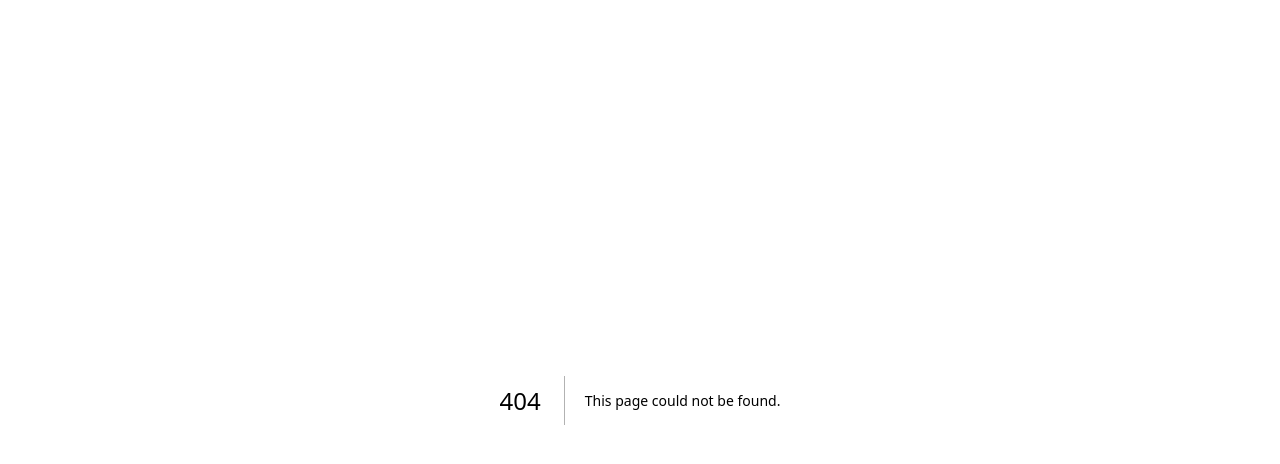
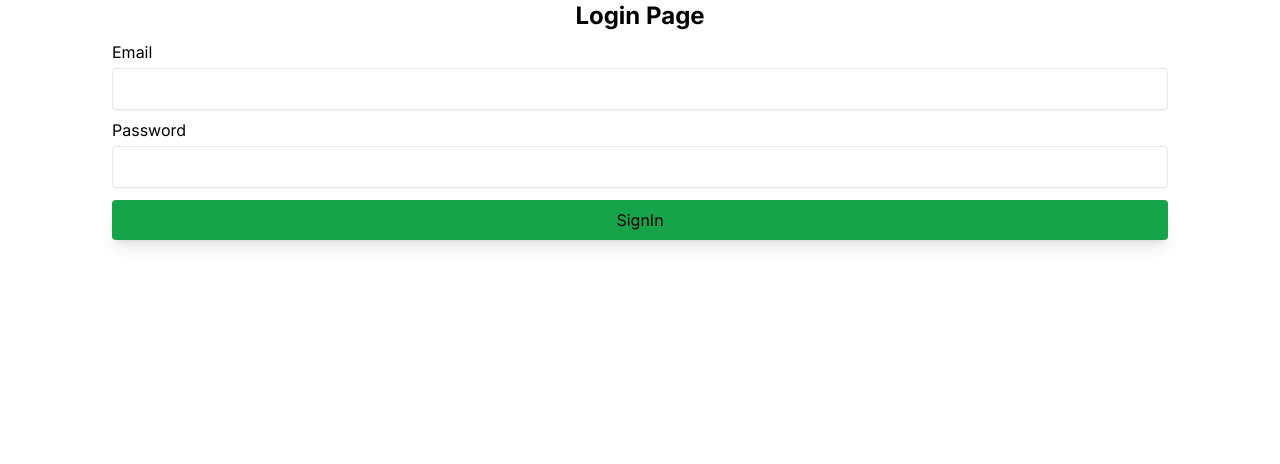
Before and after one commit to chon26909/Images-Gallery, a Next.js app: page /auth/signin in a window 1280 px wide. Before the commit this address had no page. Shown: the top 464 px of the page. Built offline with nearby package versions, Linux system fonts and the light colour scheme.

Commit message:
fix button not work

```diff
--- a/package.json
+++ b/package.json
@@ -15,10 +15,15 @@
     "autoprefixer": "10.4.14",
     "axios": "^1.4.0",
     "next": "13.4.9",
+    "next-auth": "^4.22.1",
     "postcss": "8.4.25",
     "react": "18.2.0",
     "react-dom": "18.2.0",
     "tailwindcss": "3.3.2",
     "typescript": "5.1.6"
+  },
+  "devDependencies": {
+    "@types/axios": "^0.14.0",
+    "@types/next-auth": "^3.15.0"
   }
 }
--- /dev/null
+++ b/src/app/[id]/Card.tsx
@@ -0,0 +1,38 @@
+"use client";
+import Button from "@/components/Button";
+import Image from "next/image";
+import React, { FC } from "react";
+
+interface IDetail {
+  title: string;
+  url: string;
+  description: string;
+}
+
+const Card: FC<IDetail> = (props) => {
+  const handlerClick = () => {
+    console.log("handlerClick");
+  };
+
+  return (
+    <div>
+      <div className="mt-3 border rounded-md overflow-hidden">
+        <Image
+          className="object-cover w-full h-[80vh]"
+          src={props.url}
+          alt={props.title}
+          width={0}
+          height={0}
+          sizes="100"
+        />
+        <Button onClick={() => handlerClick()}>click</Button>
+        <div className="py-4 px-5">
+          <div className="text-lg font-semibold">{props.title}</div>
+          <div className="mt-2">{props.description}</div>
+        </div>
+      </div>
+    </div>
+  );
+};
+
+export default Card;
--- a/src/app/[id]/page.tsx
+++ b/src/app/[id]/page.tsx
@@ -1,6 +1,8 @@
+import Button from "@/components/Button";
 import { getGalleryById } from "@/services/gallery";
 import { NextPage } from "next";
 import Image from "next/image";
+import Card from "./Card";
 
 interface Props {
   params: {
@@ -22,24 +24,7 @@ const page: NextPage<Props> = async ({ params }) => {
   const post = await getGalleryById(params.id);
 
   return (
-    <div className="mx-auto w-[1000px]">
-      {post && (
-        <div className="mt-3 border rounded-md overflow-hidden">
-          <Image
-            className="object-cover w-full h-[80vh]"
-            src={post.photo.url}
-            alt={post.photo.title}
-            width={0}
-            height={0}
-            sizes="100"
-          />
-          <div className="py-4 px-5">
-            <div className="text-lg font-semibold">{post.photo.title}</div>
-            <div className="mt-2">{post.photo.description}</div>
-          </div>
-        </div>
-      )}
-    </div>
+    <div className="mx-auto w-[1000px]">{post && <Card {...post.photo} />}</div>
   );
 };
 
--- /dev/null
+++ b/src/app/api/auth/[...nextauth].ts
@@ -0,0 +1,35 @@
+import NextAuth, { AuthOptions, Awaitable, RequestInternal, User } from 'next-auth'
+import GithubProvider from 'next-auth/providers/github'
+import CredentialsProvider from 'next-auth/providers/credentials'
+
+export const authOptions: AuthOptions = {
+    providers: [
+        GithubProvider({
+            clientId: process.env.GITHUB_ID as string,
+            clientSecret: process.env.GITHUB_SECRET as string
+        }),
+        CredentialsProvider({
+            credentials: {
+                email: { label: 'email', type: 'text' },
+                password: { label: 'password', type: 'password' }
+            },
+            authorize: async (credentials) => {
+
+                console.log("authorize", credentials)
+
+                // if (true) {
+                //     return { email: '', password: ''  }
+
+                // }
+
+                return null
+
+            }
+        })
+    ],
+    pages: {
+        signIn: '/auth/signin',
+    }
+}
+
+export default NextAuth(authOptions)
--- /dev/null
+++ b/src/app/auth/signin/page.tsx
@@ -0,0 +1,48 @@
+import Button from "@/components/Button";
+import Input from "@/components/Input";
+import { signIn } from "next-auth/react";
+import React, { FormEvent, useState } from "react";
+
+const page = () => {
+  const [email, setEmail] = useState("");
+  const [password, setPassword] = useState("");
+
+  const handleSignIn = (e: FormEvent) => {
+    e.preventDefault();
+
+    console.log("handleSignIn");
+
+    signIn("credentials", { email: email, password: password });
+  };
+
+  return (
+    <div className="container mx-auto">
+      <div className="text-2xl font-bold text-center">Login Page</div>
+      <form onSubmit={handleSignIn}>
+        <div>
+          <Input
+            type="text"
+            label="Email"
+            full
+            onChange={(e) => setEmail(e.target.value)}
+          />
+        </div>
+        <div>
+          <Input
+            type="password"
+            label="Password"
+            full
+            onChange={(e) => setPassword(e.target.value)}
+          />
+        </div>
+        <div>
+          <Button className="bg-green-600 mt-3" type="submit" full>
+            SignIn
+          </Button>
+        </div>
+      </form>
+    </div>
+  );
+};
+
+export default page;
--- a/src/app/layout.tsx
+++ b/src/app/layout.tsx
@@ -2,6 +2,7 @@ import "./globals.css";
 import "../config/axiosConfig";
 import type { Metadata } from "next";
 import { Inter } from "next/font/google";
+import { NextAuthProvider } from "./provider";
 
 const inter = Inter({ subsets: ["latin"] });
 
--- a/src/app/page.tsx
+++ b/src/app/page.tsx
@@ -1,7 +1,9 @@
+import { getServerSession } from "next-auth";
 import { getGalleryList } from "../services/gallery";
 import Image from "next/image";
 import Link from "next/link";
 import React from "react";
+import { authOptions } from "./api/auth/[...nextauth]";
 
 // const getPosts = async () => {
 //   try {
@@ -14,9 +16,13 @@ import React from "react";
 // };
 
 const page = async () => {
+  // const session = await getServerSession(authOptions);
+  // console.log("session", session);
+
   const posts = await getGalleryList({ limit: 52, offset: 0 });
   return (
     <main className="mt-5 container mx-auto">
+      {/* <pre>session: {JSON.stringify(session)}</pre> */}
       <div className="my-5 text-3xl font-bold text-center">Photo Gallery</div>
       <div className="grid grid-cols-fluid">
         {posts?.photos.map((item, index) => {
--- /dev/null
+++ b/src/app/provider.tsx
@@ -0,0 +1,11 @@
+"use client";
+import { SessionProvider } from "next-auth/react";
+import React from "react";
+
+type Props = {
+  children: React.ReactNode;
+};
+
+export const NextAuthProvider = ({ children }: Props) => {
+  return <SessionProvider>{children}</SessionProvider>;
+};
--- /dev/null
+++ b/src/components/Button.tsx
@@ -0,0 +1,31 @@
+import { ButtonHTMLAttributes, FC } from "react";
+
+interface ButtonProps extends ButtonHTMLAttributes<HTMLButtonElement> {
+  className?: string;
+  full?: boolean;
+  onClick?: (e: React.MouseEvent<HTMLButtonElement>) => void;
+}
+
+const Button: FC<ButtonProps> = ({
+  children,
+  className,
+  onClick,
+  full,
+  ...other
+}) => {
+  return (
+    <button
+      {...other}
+      onClick={onClick}
+      className={[
+        className,
+        full ? "w-full" : "min-w-[130px]",
+        "shadow-lg py-[0.5rem] px-5 rounded cursor-pointer select-none",
+      ].join(" ")}
+    >
+      {children}
+    </button>
+  );
+};
+
+export default Button;
--- /dev/null
+++ b/src/components/Input.tsx
@@ -0,0 +1,83 @@
+import {
+  ForwardRefRenderFunction,
+  InputHTMLAttributes,
+  FC,
+  useState,
+} from "react";
+interface Props extends InputHTMLAttributes<HTMLInputElement> {
+  type: "text" | "password";
+  label: string;
+  errorMessage?: string;
+  full?: boolean;
+}
+
+const inputClass =
+  "text-[16px] mt-1 px-3 py-2 bg-white border shadow-sm border-gray_text rounded placeholder-slate-400 focus:outline-none";
+
+const InputText = ({ label, full, errorMessage, ...other }: Props) => {
+  return (
+    <div className={[full ? "w-full" : "inline-block", " mt-2 mr-3"].join(" ")}>
+      <label htmlFor="text" className="block">
+        {label}
+      </label>
+      <input
+        {...other}
+        type="text"
+        className={[
+          full ? "w-full" : "w-[250px]",
+          errorMessage && errorMessage.length > 0
+            ? "!border-red ring-1 ring-red"
+            : "focus:border-primary focus:ring-1 ring-primary",
+          inputClass,
+        ].join(" ")}
+      />
+      {errorMessage && errorMessage.length > 0 ? (
+        <div className="text-red">{errorMessage + " "}&nbsp;</div>
+      ) : undefined}
+    </div>
+  );
+};
+const InputPassword: FC<Props> = ({ label, full, errorMessage, ...other }) => {
+  const [show, setShow] = useState(false);
+
+  return (
+    <div className={[full ? "w-full" : "inline-block", "mt-2 mr-3"].join(" ")}>
+      <label htmlFor="text" className="block">
+        {label}
+      </label>
+      <div className="relative">
+        <input
+          {...other}
+          type={show ? "text" : "password"}
+          className={[
+            full ? "w-full" : "w-[250px]",
+            show ? "" : "tracking-[4px]",
+            errorMessage && errorMessage.length > 0
+              ? "!border-red ring-1 ring-red"
+              : "focus:border-primary focus:ring-1 ring-primary",
+            inputClass,
+          ].join(" ")}
+        />
+        <div
+          className="text-gray_text absolute top-1.5 right-2 cursor-pointer w-8 h-8 flex items-center justify-center text-[20px]"
+          onClick={() => setShow((s) => !s)}
+        >
+          {show ? (
+            <i className="fas fa-eye " />
+          ) : (
+            <i className="fas fa-eye-slash" />
+          )}
+        </div>
+      </div>
+      {errorMessage && errorMessage.length > 0 ? (
+        <div className="text-red">{errorMessage + " "}&nbsp;</div>
+      ) : undefined}
+    </div>
+  );
+};
+const Input: ForwardRefRenderFunction<HTMLInputElement, Props> = (props) => {
+  if (props.type === "password") return <InputPassword {...props} />;
+  return <InputText {...props} />;
+};
+
+export default Input;
```
Also changed, not shown: 1 other file (tests, documents, lock files or other folders).
